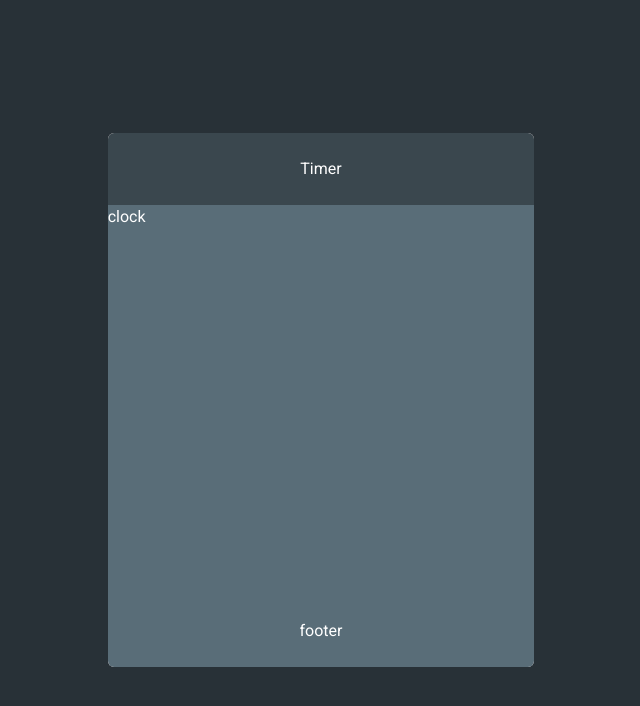
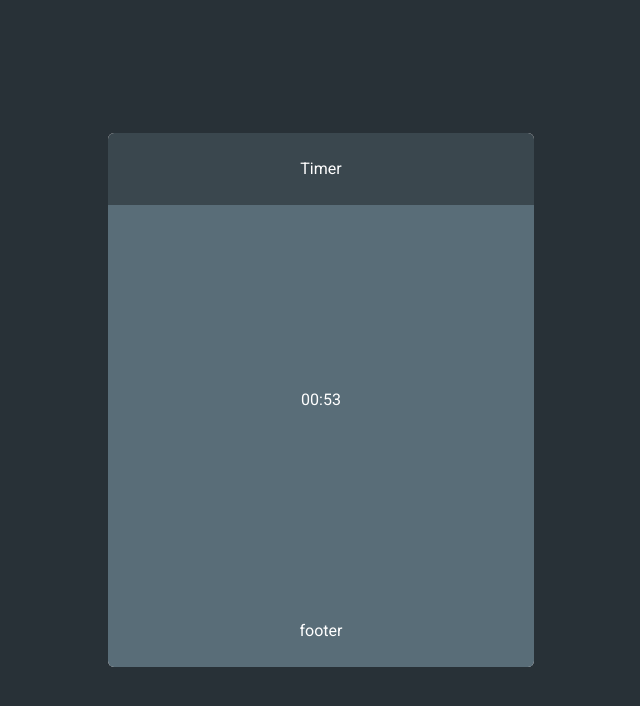
Before and after one commit to lstuartfry/next-timer-app, a Next.js app: page / in a window 1280 px wide. Shown: the top 706 px of the page, without its empty margins (319-959 px from the left). Built offline with nearby package versions, Linux system fonts and the light colour scheme.

Commit message:
adds react-timer-hook, react-input-mask packages, renders selectable timer input

```diff
--- a/package.json
+++ b/package.json
@@ -11,12 +11,15 @@
   "dependencies": {
     "next": "14.2.3",
     "react": "^18",
-    "react-dom": "^18"
+    "react-dom": "^18",
+    "react-input-mask": "^3.0.0-alpha.2",
+    "react-timer-hook": "^3.0.7"
   },
   "devDependencies": {
     "@types/node": "^20",
     "@types/react": "^18",
     "@types/react-dom": "^18",
+    "@types/react-input-mask": "^3.0.5",
     "eslint": "^8",
     "eslint-config-next": "14.2.3",
     "postcss": "^8",
--- a/src/app/layout.tsx
+++ b/src/app/layout.tsx
@@ -5,8 +5,8 @@ import "./globals.css";
 const inter = Inter({ subsets: ["latin"] });
 
 export const metadata: Metadata = {
-  title: "React Timer App",
-  description: "Generated by create next app",
+  title: "Next-Timer-App",
+  description: "Timer SPA built using Next.JS",
 };
 
 export default function RootLayout({
--- a/src/app/page.tsx
+++ b/src/app/page.tsx
@@ -1,10 +1,16 @@
+import Timer from "@/components/Timer";
+
 export default function App() {
+  const time = new Date();
+  time.setSeconds(time.getSeconds() + 60);
   return (
-    <main className="font-roboto flex h-screen min-h-screen items-center justify-center bg-darkerGray text-white">
+    <main className="flex h-screen min-h-screen items-center justify-center bg-dark-gray-800 font-roboto text-white">
       <div className="flex h-2/3 w-1/3 min-w-[300px] flex-col overflow-hidden rounded-md bg-red-50">
-        <div className="flex justify-center bg-darkGray py-6">Timer</div>
-        <div className="flex-1 bg-mediumGray">clock</div>
-        <div className="flex justify-center bg-mediumGray px-4 py-6">
+        <div className="flex justify-center bg-dark-gray-700 py-6">Timer</div>
+        <div className="flex flex-1 items-center justify-center bg-dark-gray-500">
+          <Timer expiryTimestamp={time} />
+        </div>
+        <div className="flex justify-center bg-dark-gray-500 px-4 py-6">
           footer
         </div>
       </div>
--- /dev/null
+++ b/src/components/Timer.tsx
@@ -0,0 +1,20 @@
+"use client";
+
+import { useTimer } from "react-timer-hook";
+import InputMask from "react-input-mask";
+
+export default function Timer({ expiryTimestamp }: { expiryTimestamp: Date }) {
+  const { seconds, minutes } = useTimer({
+    expiryTimestamp,
+    autoStart: true,
+  });
+  const formattedValue = `${minutes > 9 ? minutes : `0${minutes}`}${seconds}`;
+
+  return (
+    <InputMask
+      className="bg-transparent text-center"
+      mask="99:99"
+      value={formattedValue}
+    />
+  );
+}
--- a/tailwind.config.ts
+++ b/tailwind.config.ts
@@ -9,9 +9,9 @@ const config: Config = {
   theme: {
     extend: {
       colors: {
-        darkerGray: "#283137",
-        darkGray: "#3A474E",
-        mediumGray: "#596D78",
+        "dark-gray-800": "#283137",
+        "dark-gray-700": "#3A474E",
+        "dark-gray-500": "#596D78",
       },
       fontFamily: {
         roboto: ["Roboto", "sans-serif"],
```
Also changed, not shown: 1 other file (tests, documents, lock files or other folders).
